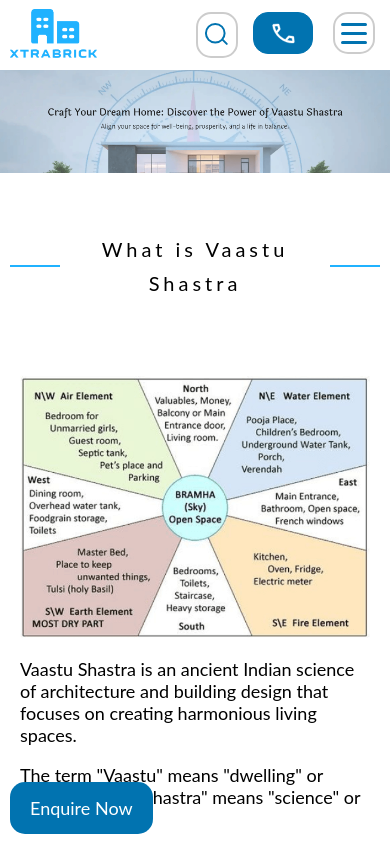
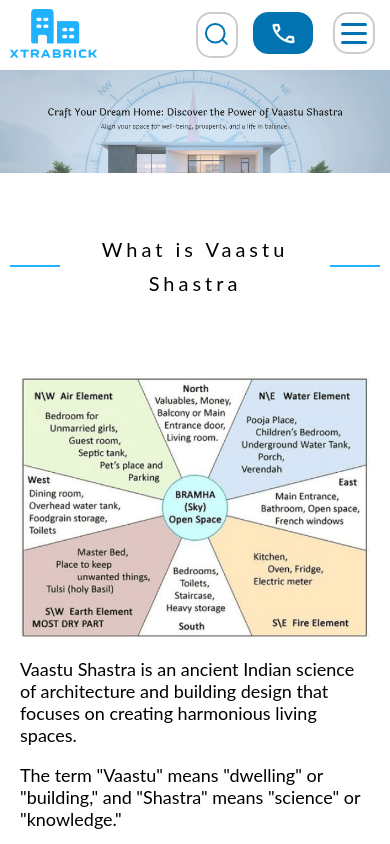
Before and after one commit to Xtrabrick-Realtors/xtrabrick, a Next.js app: page /vaastu in a window 390 px wide. Shown: the top 844 px of the page. Built offline with nearby package versions, Linux system fonts and the light colour scheme.

Commit message:
feedbacks

```diff
--- a/src/components/Footer/Footer.styles.tsx
+++ b/src/components/Footer/Footer.styles.tsx
@@ -18,7 +18,7 @@ export const FooterContainer = styled.div<{ isOpen?: boolean }>`
   @media (max-width: 767px) {
     padding-top: 30px;
     margin-top: 30px;
-    margin-bottom: 0;
+    margin-bottom: 0px;
   }
 `;
 
--- a/src/components/Footer/Footer.tsx
+++ b/src/components/Footer/Footer.tsx
@@ -23,6 +23,7 @@ import {
 import { CONTACT_INFO, FOOTER_LINKS, SOCIAL_LINKS } from "@/constants";
 import { theme } from "@/constants/basetheme";
 import CrossIcon from "../../../public/assets/svg/CrossIcon";
+import useIsMobile from "@/hooks/useIsMobile";
 
 const Footer = () => {
   const [formData, setFormData] = useState({
@@ -31,6 +32,7 @@ const Footer = () => {
     phone: "",
   });
   const [open, setOpen] = useState<boolean>(false);
+  const isMobile = useIsMobile();
   const handleChange = (e: any) => {
     const { name, value } = e.target;
     setFormData({ ...formData, [name]: value });
@@ -64,7 +66,7 @@ const Footer = () => {
   };
 
   return (
-    <FooterContainer isOpen={open}>
+    <FooterContainer isOpen={open && !isMobile}>
       <ContentWrapper>
         <LinksWrapper>
           {FOOTER_LINKS.map((item, index) => (
@@ -130,7 +132,7 @@ const Footer = () => {
         </CopyrightText>
       </CopyrightWrapper>
       {/* fixed bottom bar */}
-      {!open ? (
+      {!open && !isMobile ? (
         <EnquireButton
           onClick={() => {
             setOpen(true);
@@ -140,6 +142,7 @@ const Footer = () => {
         </EnquireButton>
       ) : (
         <FixedFooterContainer isOpen={open}>
+          {!isMobile && (
             <CrossIconWrapper
               onClick={() => {
                 setOpen(false);
@@ -147,6 +150,8 @@ const Footer = () => {
             >
               <CrossIcon />
             </CrossIconWrapper>
+          )}
+
           <FixedFooterText>
             Do we have everything you&apos;re looking for?
           </FixedFooterText>
```
Lines whose indentation alone changed are shown as unchanged.
